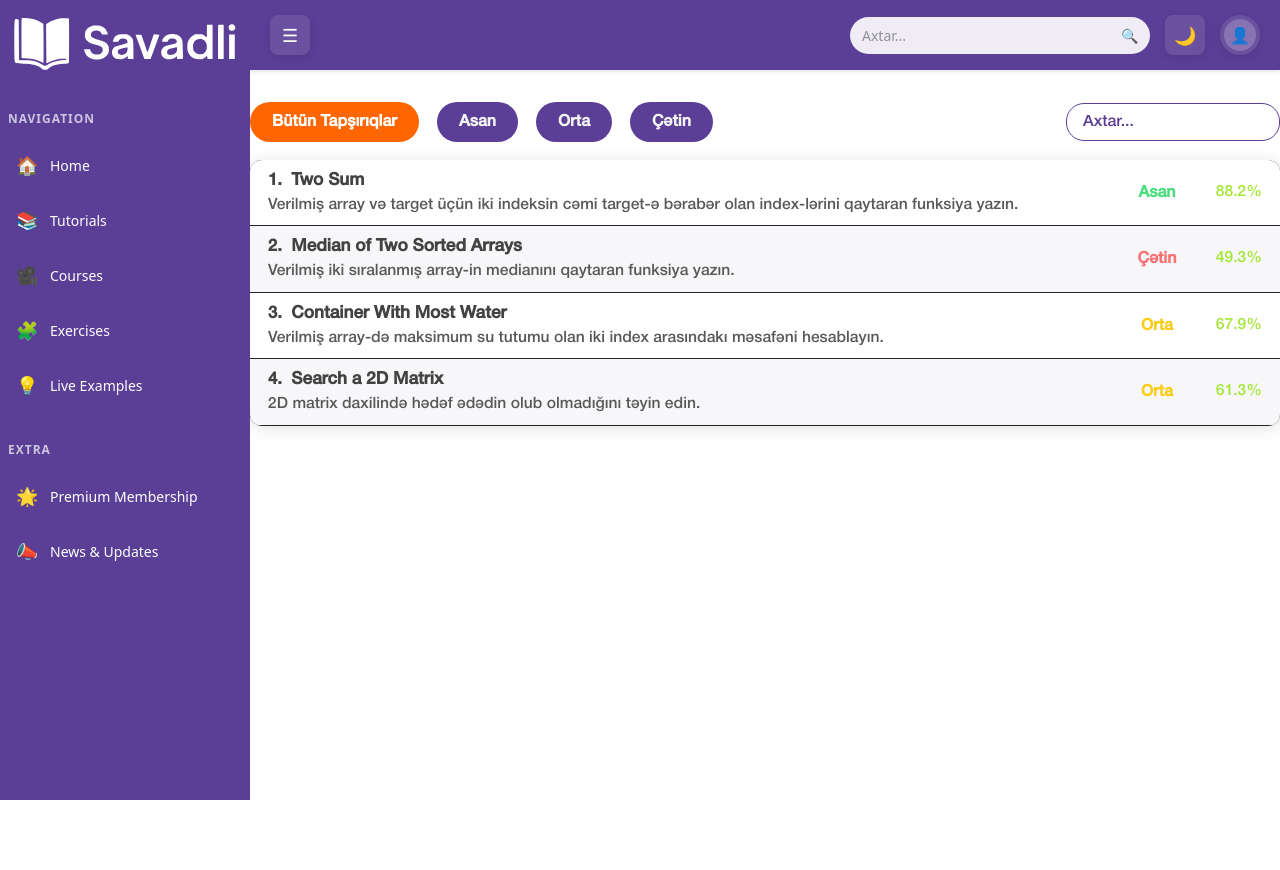
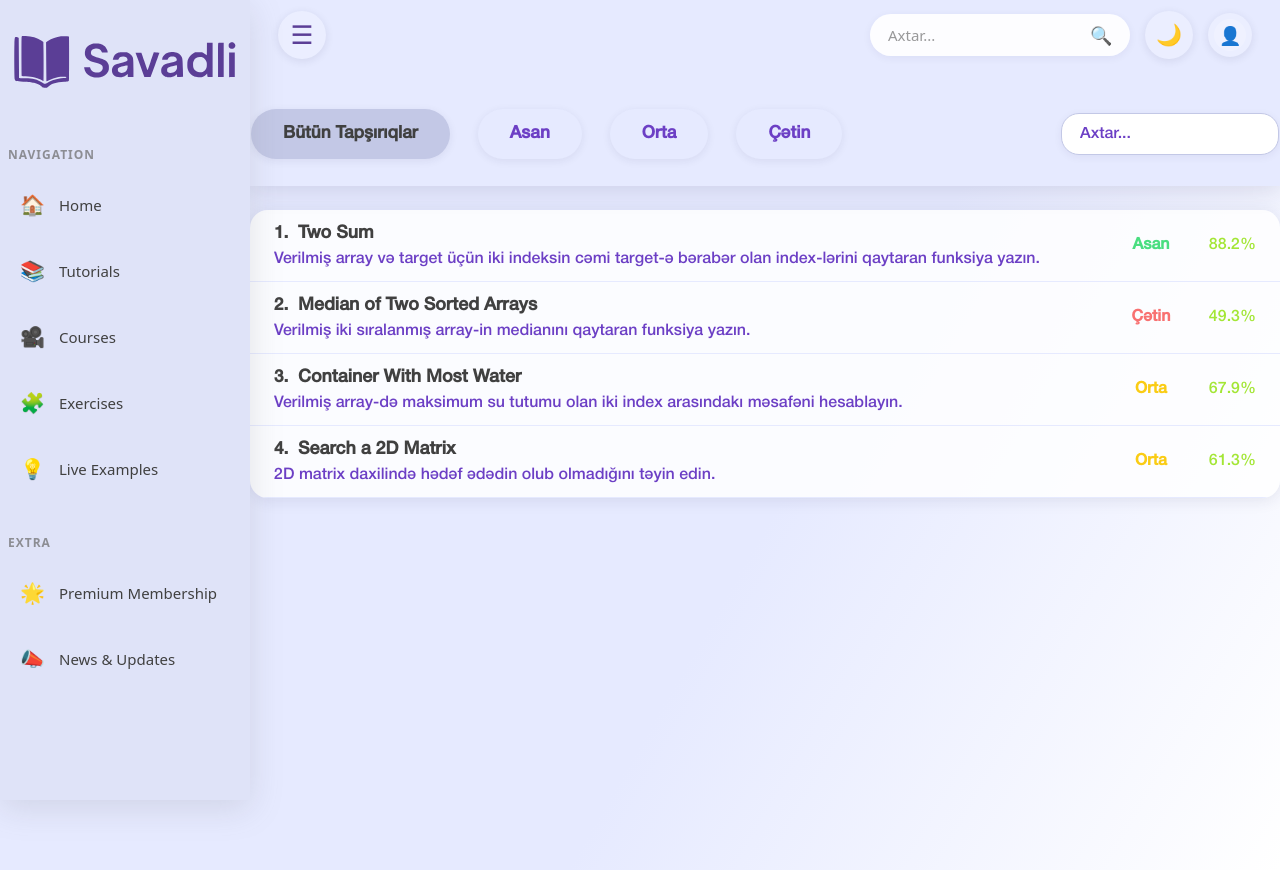
Before and after one commit to mlalayev/myPlatform, a Next.js app: page /exercises in a window 1280 px wide. Built offline with nearby package versions, Linux system fonts and the light colour scheme.

Commit message:
monaco editor can read all var let const now

```diff
--- a/src/app/Page.module.css
+++ b/src/app/Page.module.css
@@ -2,18 +2,17 @@
   display: flex;
   min-height: 100vh;
   margin-top: 60px;
+  position: relative;
 }
 
 .contentOpen {
-  margin-left: 250px;
-  padding: 20px;
+  /* margin-left: 250px; */
   flex: 1;
   /* transition: margin-left 0.3s ease; */
 }
 
 .contentClosed {
-  margin-left: 60px;
-  padding: 20px;
+  /* margin-left: 60px; */
   flex: 1;
   /* transition: margin-left 0.3s ease; */
 }
--- a/src/app/components/header/Header.module.css
+++ b/src/app/components/header/Header.module.css
@@ -4,13 +4,15 @@
   left: 0;
   right: 0;
   height: 70px;
-  background-color: var(--main-purple-color);
+  background: linear-gradient(150deg, #e6eaff 60%, #e6eaff 100%);
+  /* background-color: #DFE3F8; */
+  /* backdrop-filter: blur(12px); */
   display: flex;
   align-items: center;
   justify-content: space-between;
-  padding: 0 20px;
+  padding: 0 28px;
   z-index: 999;
-  box-shadow: 0 2px 4px rgba(0, 0, 0, 0.1);
+  /* box-shadow: 0px 4px 24px rgba(44, 36, 80, 0.13); */
 }
 
 .header.sidebarOpen {
@@ -28,26 +30,25 @@
 }
 
 .menuButton {
-  background: rgba(255, 255, 255, 0.1);
+  background: rgba(255, 255, 255, 0.18);
   border: none;
-  color: white;
-  font-size: 18px;
+  color: var(--main-purple-color);
+  font-size: 1.6rem;
   cursor: pointer;
-  padding: 10px;
-  border-radius: 8px;
+  padding: 10px 16px;
+  border-radius: 50px;
   display: flex;
   align-items: center;
   justify-content: center;
-  width: 40px;
-  height: 40px;
-  backdrop-filter: blur(10px);
-  box-shadow: 0 2px 8px rgba(0, 0, 0, 0.1);
+  width: 48px;
+  height: 48px;
+  box-shadow: 0 2px 8px rgba(44, 36, 80, 0.10);
 }
 
-.menuButton:hover {
-  background: rgba(255, 255, 255, 0.2);
-  transform: translateY(-1px);
-  box-shadow: 0 4px 12px rgba(0, 0, 0, 0.15);
+.menuButton:hover, .menuButton:focus {
+  background: #c3c8e6;
+  color: #404040;
+  box-shadow: 0 4px 16px rgba(80, 60, 180, 0.13);
 }
 
 .menuButton:active {
@@ -62,25 +63,26 @@
 }
 
 .searchInput {
-  width: 300px;
-  padding: 8px 40px 8px 12px;
+  width: 260px;
+  padding: 10px 44px 10px 18px;
   border: none;
-  border-radius: 20px;
-  background-color: rgba(255, 255, 255, 0.9);
-  font-size: 14px;
+  border-radius: 30px;
+  background: rgba(255,255,255,0.92);
+  font-size: 15px;
   outline: none;
+  box-shadow: 0 2px 8px rgba(44, 36, 80, 0.06);
 }
 
 .searchInput:focus {
-  background-color: white;
-  box-shadow: 0 0 0 2px rgba(255, 255, 255, 0.3);
+  background: #fff;
+  box-shadow: 0 0 0 2px #ff8800;
 }
 
 .searchIcon {
   position: absolute;
-  right: 12px;
-  color: #666;
-  font-size: 14px;
+  right: 18px;
+  color: #6c3fc5;
+  font-size: 18px;
 }
 
 .rightSection {
@@ -90,26 +92,25 @@
 }
 
 .darkModeButton {
-  background: rgba(255, 255, 255, 0.1);
+  background: rgba(255, 255, 255, 0.18);
   border: none;
-  color: white;
-  font-size: 18px;
+  color: #fff;
+  font-size: 1.3rem;
   cursor: pointer;
-  padding: 10px;
-  border-radius: 8px;
+  padding: 10px 16px;
+  border-radius: 50px;
   display: flex;
   align-items: center;
   justify-content: center;
-  width: 40px;
-  height: 40px;
-  backdrop-filter: blur(10px);
-  box-shadow: 0 2px 8px rgba(0, 0, 0, 0.1);
+  width: 48px;
+  height: 48px;
+  box-shadow: 0 2px 8px rgba(44, 36, 80, 0.10);
 }
 
-.darkModeButton:hover {
-  background: rgba(255, 255, 255, 0.2);
-  transform: translateY(-1px);
-  box-shadow: 0 4px 12px rgba(0, 0, 0, 0.15);
+.darkModeButton:hover, .darkModeButton:focus {
+  background: #c3c8e6;
+  color: #404040;
+  box-shadow: 0 4px 16px rgba(80, 60, 180, 0.13);
 }
 
 .darkModeButton:active {
@@ -173,25 +174,23 @@
 }
 
 .profileButton {
-  background: rgba(255, 255, 255, 0.1);
+  background: rgba(255, 255, 255, 0.18);
   border: none;
   cursor: pointer;
   padding: 4px;
   border-radius: 50%;
-  transition: all 0.2s ease;
   display: flex;
   align-items: center;
   justify-content: center;
-  width: 40px;
-  height: 40px;
-  backdrop-filter: blur(10px);
-  box-shadow: 0 2px 8px rgba(0, 0, 0, 0.1);
+  width: 44px;
+  height: 44px;
+  box-shadow: 0 2px 8px rgba(44, 36, 80, 0.10);
 }
 
-.profileButton:hover {
-  background: rgba(255, 255, 255, 0.2);
-  transform: translateY(-1px);
-  box-shadow: 0 4px 12px rgba(0, 0, 0, 0.15);
+.profileButton:hover, .profileButton:focus {
+  background: #c3c8e6;
+  color: #404040;
+  box-shadow: 0 4px 16px rgba(80, 60, 180, 0.13);
 }
 
 .profileButton:active {
@@ -202,22 +201,22 @@
 .avatar {
   width: 32px;
   height: 32px;
-  background-color: rgba(255, 255, 255, 0.2);
+  background: rgba(255,255,255,0.22);
   border-radius: 50%;
   display: flex;
   align-items: center;
   justify-content: center;
-  font-size: 16px;
+  font-size: 18px;
 }
 
 .profileMenu {
   position: absolute;
   top: 100%;
   right: 0;
-  background-color: white;
-  border-radius: 8px;
-  box-shadow: 0 4px 12px rgba(0, 0, 0, 0.15);
-  padding: 8px 0;
+  background: #fff;
+  border-radius: 14px;
+  box-shadow: 0 4px 16px rgba(44, 36, 80, 0.13);
+  padding: 10px 0;
   min-width: 180px;
   z-index: 1000;
 }
@@ -226,35 +225,36 @@
   width: 100%;
   background: none;
   border: none;
-  padding: 8px 16px;
+  padding: 10px 20px;
   text-align: left;
   cursor: pointer;
-  font-size: 14px;
-  transition: background-color 0.2s ease;
+  font-size: 15px;
+  border-radius: 10px;
 }
 
 .profileOption:hover {
-  background-color: #f5f5f5;
+  background: #f5f5f5;
 }
 
 .divider {
-  margin: 8px 0;
+  margin: 10px 0;
   border: none;
   border-top: 1px solid #e0e0e0;
 }
 
 /* Dark mode styles */
 :global(.dark) .header {
-  background-color: #1a1a1a;
+  background: linear-gradient(90deg, #e6eaff 60%, rgba(255,136,0,0.92) 100%);
+  box-shadow: 0 4px 24px rgba(24, 20, 40, 0.22);
 }
 
 :global(.dark) .searchInput {
-  background-color: rgba(255, 255, 255, 0.1);
-  color: white;
+  background: rgba(255, 255, 255, 0.13);
+  color: #fff;
 }
 
 :global(.dark) .searchInput:focus {
-  background-color: rgba(255, 255, 255, 0.2);
+  background: rgba(255, 255, 255, 0.22);
 }
 
 :global(.dark) .searchInput::placeholder {
@@ -263,11 +263,11 @@
 
 :global(.dark) .languageMenu,
 :global(.dark) .profileMenu {
-  background-color: #2a2a2a;
-  color: white;
+  background: #23223a;
+  color: #fff;
 }
 
 :global(.dark) .languageOption:hover,
 :global(.dark) .profileOption:hover {
-  background-color: #3a3a3a;
+  background: #3a3a3a;
 }
--- a/src/app/components/sidebar/Sidebar.module.css
+++ b/src/app/components/sidebar/Sidebar.module.css
@@ -4,8 +4,13 @@
   position: fixed;
   top: 0;
   left: 0;
-  background-color: var(--main-purple-color);
+  background: #DFE3F8;
+  /* background: #D7DBF1; */
+  backdrop-filter: blur(12px);
+  box-shadow: 0 8px 32px rgba(112, 111, 116, 0.18);
   z-index: 1000;
+  display: flex;
+  flex-direction: column;
 }
 
 .sidebar.closed {
@@ -38,6 +43,7 @@
   margin-bottom: 30px;
   text-align: center;
   flex-shrink: 0;
+  padding-top: 18px;
 }
 
 .logo {
@@ -80,7 +86,8 @@
 .navigation {
   display: flex;
   flex-direction: column;
-  gap: 30px;
+  gap: 36px;
+  margin-top: 18px;
 }
 
 .section {
@@ -89,7 +96,7 @@
 }
 
 .sectionTitle {
-  color: rgba(255, 255, 255, 0.7);
+  color: rgba(104, 104, 104, 0.7);
   font-size: 12px;
   font-weight: 600;
   text-transform: uppercase;
@@ -104,28 +111,34 @@
   margin: 0;
   display: flex;
   flex-direction: column;
-  gap: 4px;
+  gap: 8px;
 }
 
 .navLink {
   display: flex;
   align-items: center;
-  gap: 12px;
-  padding: 12px 16px;
-  color: white;
+  gap: 14px;
+  padding: 14px 20px;
+  color: #404040;
   text-decoration: none;
-  border-radius: 8px;
-  font-size: 14px;
+  /* border-radius: 12px; */
+  font-size: 15px;
+  font-weight: 500;
+  background: transparent;
+  transition: background 0.18s, color 0.18s, transform 0.18s, box-shadow 0.18s;
+  box-shadow: none;
 }
 
-.navLink:hover {
-  background-color: rgba(255, 255, 255, 0.1);
-  transform: translateX(4px);
+.navLink:hover, .navLink:focus {
+  background: #c3c8e6;
+  color: #404040;
+  /* transform: translateX(6px) scale(1.04); */
+  box-shadow: 0 2px 12px rgba(80, 60, 180, 0.13);
 }
 
 .icon {
-  font-size: 18px;
-  min-width: 20px;
+  font-size: 20px;
+  min-width: 24px;
   text-align: center;
 }
 
@@ -136,7 +149,8 @@
 
 /* Dark mode styles */
 :global(.dark) .sidebar {
-  background-color: #1a1a1a;
+  background: #e6eaff;
+  box-shadow: 0 8px 32px rgba(24, 20, 40, 0.22);
 }
 
 .sidebar.closed .navLink {
@@ -147,11 +161,14 @@
   margin: 0 auto;
 }
 
-.sidebar.closed .icon {
-  margin: 0;
+.sidebar.closed .navLink:hover {
+  background: transparent;
 }
 
-/* Tooltip for collapsed sidebar */
+.sidebar.closed .icon {
+  background: transparent !important;
+}
+
 .navLink[title] {
   position: relative;
 }
@@ -159,14 +176,64 @@
 .navLink[title]:hover::after {
   content: attr(title);
   position: absolute;
-  left: 110%;
+  left: 130%;
   top: 50%;
   transform: translateY(-50%);
   background: rgba(0,0,0,0.8);
   color: #fff;
-  padding: 4px 8px;
-  border-radius: 4px;
+  padding: 4px 12px;
+  border-radius: 6px;
   white-space: nowrap;
-  z-index: 10;
-  font-size: 12px;
+  z-index: 200000000000000000000000000;
+  font-size: 13px;
+  pointer-events: none;
+  box-shadow: 0 2px 8px rgba(44,36,80,0.13);
 }
+
+.toggleButton {
+  position: absolute;
+  top: 18px;
+  right: -22px;
+  z-index: 1100;
+  width: 44px;
+  height: 44px;
+  display: flex;
+  align-items: center;
+  justify-content: center;
+  background: rgba(255, 255, 255, 0.18);
+  backdrop-filter: blur(8px);
+  border: none;
+  border-radius: 50px;
+  box-shadow: 0 2px 12px rgba(44, 36, 80, 0.18);
+  color: #6c3fc5;
+  font-size: 1.5rem;
+  cursor: pointer;
+  /* transition: background 0.18s, color 0.18s, box-shadow 0.18s, right 0.2s cubic-bezier(.4,2,.6,1); */
+}
+
+.toggleButton:hover, .toggleButton:focus {
+  background: linear-gradient(90deg, #fff 60%, #ff8800 100%);
+  color: #fff;
+  box-shadow: 0 4px 16px rgba(80, 60, 180, 0.18);
+}
+
+.sidebar.closed .toggleButton {
+  right: -22px;
+  color: #fff;
+  background: linear-gradient(90deg, #6c3fc5 60%, #ff8800 100%);
+}
+
+@media (max-width: 900px) {
+  .toggleButton {
+    right: -22px;
+    top: 14px;
+  }
+  .sidebar {
+    /* min-width: 0 !important; */
+    /* width: 60px !important; */
+  }
+  .sidebar.open {
+    /* min-width: 180px !important; */
+    /* width: 180px !important; */
+  }
+}
--- a/src/app/components/sidebar/Sidebar.tsx
+++ b/src/app/components/sidebar/Sidebar.tsx
@@ -30,6 +30,7 @@ function Sidebar({ isOpen, onToggle }: SidebarProps) {
         isOpen ? SidebarStyle.open : SidebarStyle.closed
       }`}
     >
+
       <div className={SidebarStyle.logoSection}>
         <Image
           className={isOpen ? SidebarStyle.logo : SidebarStyle.bookLogo}
--- a/src/app/exercises/ExercisesList.module.css
+++ b/src/app/exercises/ExercisesList.module.css
@@ -9,7 +9,7 @@
 .layout {
   display: flex;
   min-height: 100vh;
-  background: #fff;
+  background: linear-gradient(120deg, #e6eaff 60%, #fff 100%);
 }
 
 .contentOpen {
@@ -27,9 +27,9 @@
 }
 
 .page {
-  background: #fff;
+  background: none;
   min-height: 100vh;
-  color: var(--main-purple-color);
+  color: #404040;
   font-family: 'HelveticaNeue-Medium', 'Helvetica Neue', Arial, sans-serif;
   padding: 0;
 }
@@ -37,47 +37,54 @@
 .headerBar {
   display: flex;
   align-items: center;
-  gap: 12px;
-  padding: 32px 0 18px 0;
+  gap: 20px;
+  padding: 38px 0 26px 0;
   width: 100%;
-  margin: 0 auto;
+  margin: 0 auto 24px auto;
+  background: linear-gradient(120deg, #e6eaff 60%, #e6eaff 100%);
+  box-shadow: 0 4px 24px rgba(44,36,80,0.13);
+  border: 1.5px solid #e6eaff;
+  backdrop-filter: blur(8px);
 }
 
 .filterBtn {
-  background: var(--main-purple-color);
-  color: #f3f3f3;
+  background: #e6eaff;
+  color: #6c3fc5;
   border: none;
-  border-radius: 22px;
-  padding: 8px 22px;
-  font-size: 1rem;
-  font-weight: 600;
-  margin-right: 6px;
+  border-radius: 30px;
+  padding: 12px 32px;
+  font-size: 1.08rem;
+  font-weight: 700;
+  margin-right: 8px;
   cursor: pointer;
+  transition: background 0.18s, color 0.18s, box-shadow 0.18s;
+  box-shadow: 0 2px 8px rgba(44,36,80,0.08);
 }
 
 .filterBtn.selected, .filterBtn:hover {
-  background: var(--second-orange-color);
-  color: #fff;
+  background: #c3c8e6;
+  color: #404040;
 }
 
 .searchBox {
   margin-left: auto;
   background: #fff;
-  border: 1px solid var(--main-purple-color);
+  border: 1px solid #c3c8e6;
   border-radius: 18px;
-  padding: 6px 16px;
+  padding: 8px 18px;
   display: flex;
   align-items: center;
+  box-shadow: 0 2px 8px rgba(44,36,80,0.06);
 }
 
 .searchInput::placeholder{
-  color: var(--main-purple-color);
+  color: #6c3fc5;
 }
 
 .searchInput {
   background: #fff;
   border: none;
-  color: var(--main-purple-color);
+  color: #6c3fc5;
   font-size: 1rem;
   outline: none;
   width: 180px;
@@ -87,44 +94,46 @@
 .list {
   width: 100%;
   margin: 0 auto;
-  border-radius: 12px;
+  border-radius: 18px;
   overflow: hidden;
-  background: #23232a;
-  box-shadow: 0 2px 16px rgba(0,0,0,0.12);
+  background: rgba(255,255,255,0.85);
+  box-shadow: 0 2px 16px rgba(44,36,80,0.10);
 }
 
 .row {
   display: flex;
   align-items: center;
-  padding: 0 18px;
-  border-bottom: 1px solid #23232a;
+  padding: 0 24px;
+  border-bottom: 1px solid #e6eaff;
   cursor: pointer;
-  min-height: 54px;
+  min-height: 58px;
+  background: transparent;
+  transition: background 0.18s;
 }
 
 .row:hover {
-  background: #d1d1d1;
+  background: #e6eaff;
 }
 
 .cell {
   flex: 1;
-  font-size: 1.05rem;
-  padding: 8px 0;
+  font-size: 1.08rem;
+  padding: 10px 0;
   white-space: nowrap;
   overflow: hidden;
   text-overflow: ellipsis;
 }
 
 .cellTitle {
-  color: #424242;
-  font-weight: 600;
+  color: #404040;
+  font-weight: 700;
   text-decoration: none;
-  font-size: 1.08rem;
+  font-size: 1.12rem;
 }
 
 .cellDesc {
-  color: #595959;
-  font-size: 0.98rem;
+  color: #6c3fc5;
+  font-size: 1rem;
   font-weight: 400;
 }
 
@@ -151,15 +160,15 @@
   width: 70px;
   text-align: right;
   color: #a3e635;
-  font-size: 0.98rem;
+  font-size: 1rem;
 }
 
 .rowEven {
-  background: #fff;
+  background: transparent;
 }
 
 .rowOdd {
-  background: #f7f7fa;
+  background: transparent;
 }
 
 @media (max-width: 900px) {
--- a/src/app/globals.css
+++ b/src/app/globals.css
@@ -26,7 +26,8 @@
   --header-bg: #1a1a1a;
 }
 
-body {
+body, html {
+  overflow-x: hidden;
   background-color: var(--background-color);
   color: var(--text-color);
   /* transition: background-color 0.3s ease, color 0.3s ease; */
```
Also changed, not shown: index.js (added, +9 -0 lines), src/app/components/mainpage/MainPageContent.module.css (+64 -39 lines), src/app/exercises/[id]/ExerciseDetail.module.css (+99 -16 lines), src/app/exercises/[id]/page.tsx (+12 -3 lines), public/svg/bookLogo.svg, public/svg/whiteLogo.svg.
